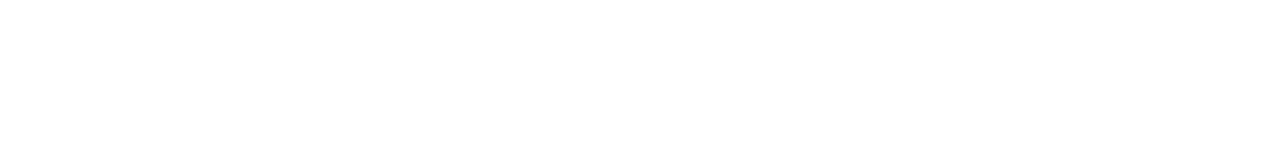
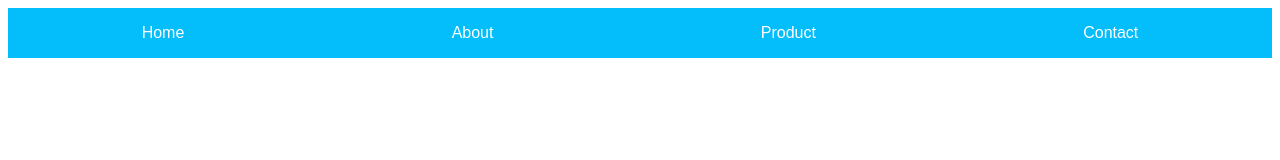
Before and after one commit to NageshaSriram/learn-flex-box, a plain HTML site: page index.html in a window 1280 px wide. Drawn offline with Linux system fonts and the light colour scheme.

Commit message:
flex container

```diff
--- a/index.html
+++ b/index.html
@@ -1,15 +1,38 @@
 <!DOCTYPE html>
 <html lang="en">
+  <head>
+    <meta charset="UTF-8" />
+    <meta name="viewport" content="width=device-width, initial-scale=1.0" />
+    <title>Learn Flexbox</title>
+    <style>
+      .main-container {
+        display: flex;
 
-<head>
-  <meta charset="UTF-8">
-  <meta name="viewport" content="width=device-width, initial-scale=1.0">
-  <title>Learn Flexbox</title>
-</head>
+        /* flex-wrap: wrap; */
+      }
+      .heading {
+        display: flex;
+        background-color: rgb(4, 189, 251);
+        justify-content: space-around;
+        align-items: center;
+        width: 100%;
+      }
+      .heading-items {
+        color: #fff;
+        font-size: 16px;
+        font-family: sans-serif;
+      }
+    </style>
+  </head>
 
-<body>
-  <div class="container"></div>
-
-</body>
-
+  <body>
+    <div class="main-container">
+      <div class="heading">
+        <p class="heading-items">Home</p>
+        <p class="heading-items">About</p>
+        <p class="heading-items">Product</p>
+        <p class="heading-items">Contact</p>
+      </div>
+    </div>
+  </body>
 </html>
```
